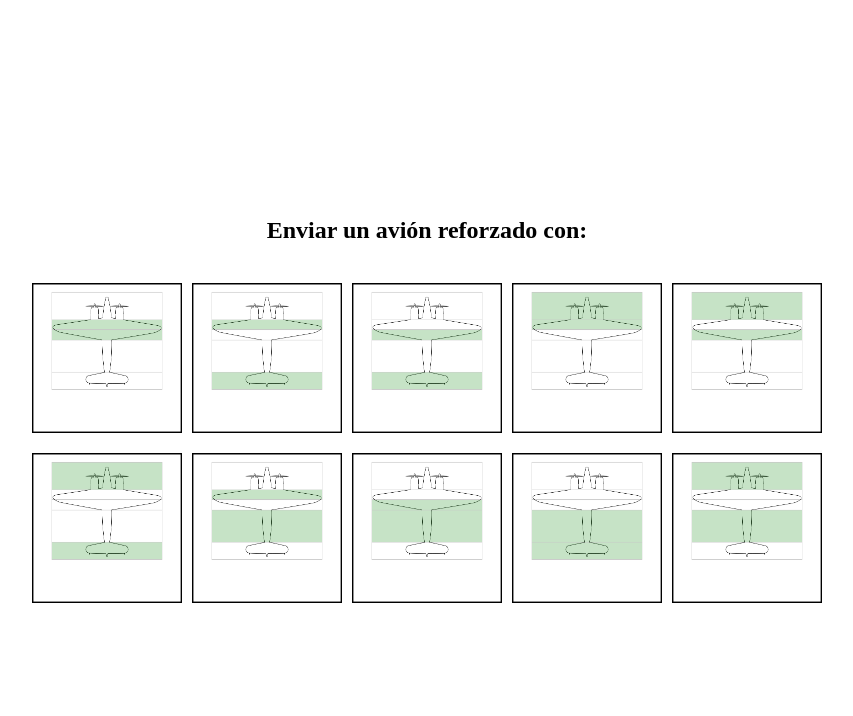
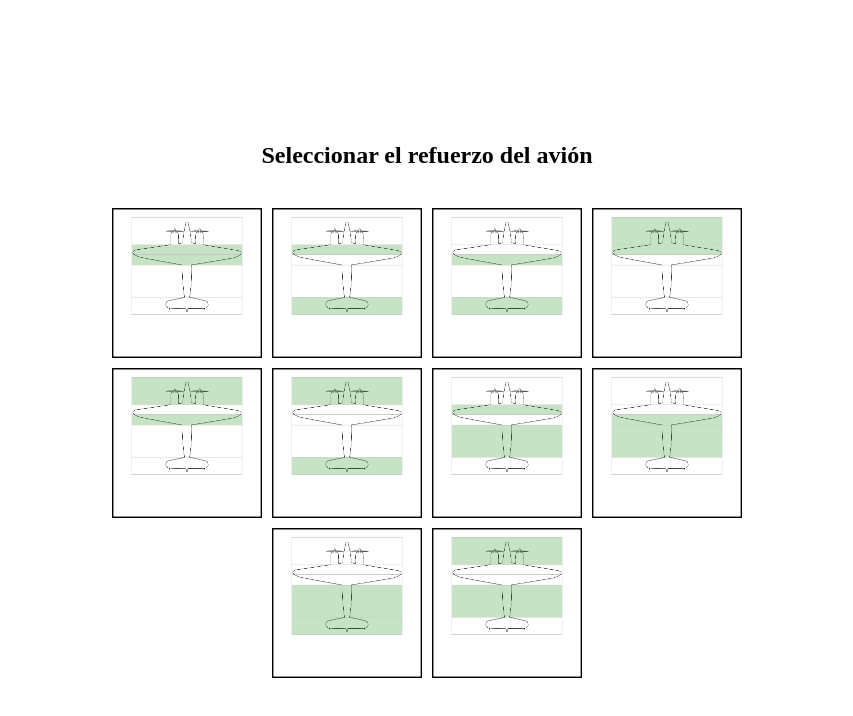
Before and after one commit to matiaslopez/citep, a plain HTML site: page docs/survivor/index.html in a window 1280 px wide. Shown: the whole page, without its empty margins (213-1066 px from the left). Drawn offline with Linux system fonts and the light colour scheme.

Commit message:
Survivor bias - third try

```diff
--- a/docs/survivor/index.html
+++ b/docs/survivor/index.html
@@ -38,9 +38,12 @@
             cursor: pointer;
         }
 
+
+
         /* Contenedor para las imágenes en la sección de resultados */
         .result-row {
             display: flex;
+            flex-wrap: wrap;
             justify-content: center;
             align-items: center;
             gap: 20px;
@@ -85,22 +88,21 @@
             flex-direction: column;
             align-items: center;
             gap: 20px;
+            max-width: 700px;
         }
     </style>
 </head>
 <body>
 
 <div class="init-container" id="init-container">
-    <h2>Enviar un avión reforzado con:</h2>
-    <div class="image-grid" id="image-selection-1">
+    <h2>Seleccionar el refuerzo del avión</h2>
+    <div class="image-grid" id="image-selection">
         <!-- 10 imágenes clickeables -->
         <img src="refuerzo_01.png" alt="Image 1" id="1" onclick="generateResult(1)">
         <img src="refuerzo_02.png" alt="Image 2" id="2" onclick="generateResult(2)">
         <img src="refuerzo_03.png" alt="Image 3" id="3" onclick="generateResult(3)">
         <img src="refuerzo_04.png" alt="Image 4" id="4" onclick="generateResult(4)">
         <img src="refuerzo_05.png" alt="Image 5" id="5" onclick="generateResult(5)">
-    </div>
-    <div class="image-grid" id="image-selection-2">
         <img src="refuerzo_06.png" alt="Image 6" id="6" onclick="generateResult(6)">
         <img src="refuerzo_07.png" alt="Image 7" id="7" onclick="generateResult(7)">
         <img src="refuerzo_08.png" alt="Image 8" id="8" onclick="generateResult(8)">
--- a/docs/survivor/script.js
+++ b/docs/survivor/script.js
@@ -14,6 +14,7 @@ const imageDictionary = {
 
 // Función para generar una imagen de resultado y mostrar la vista de resultados
 function generateResult(id) {
+    window.scrollTo(0, 0);
     // Ocultar la sección de selección de imágenes
     document.getElementById("init-container").style.display = "none";
 
@@ -48,6 +49,7 @@ function generateResult(id) {
 
 // Función para resetear la página y volver a la vista inicial
 function resetPage() {
+    window.scrollTo(0, 0);
     // Ocultar la sección de resultados
     document.getElementById("result-container").style.display = "none";
 
```
